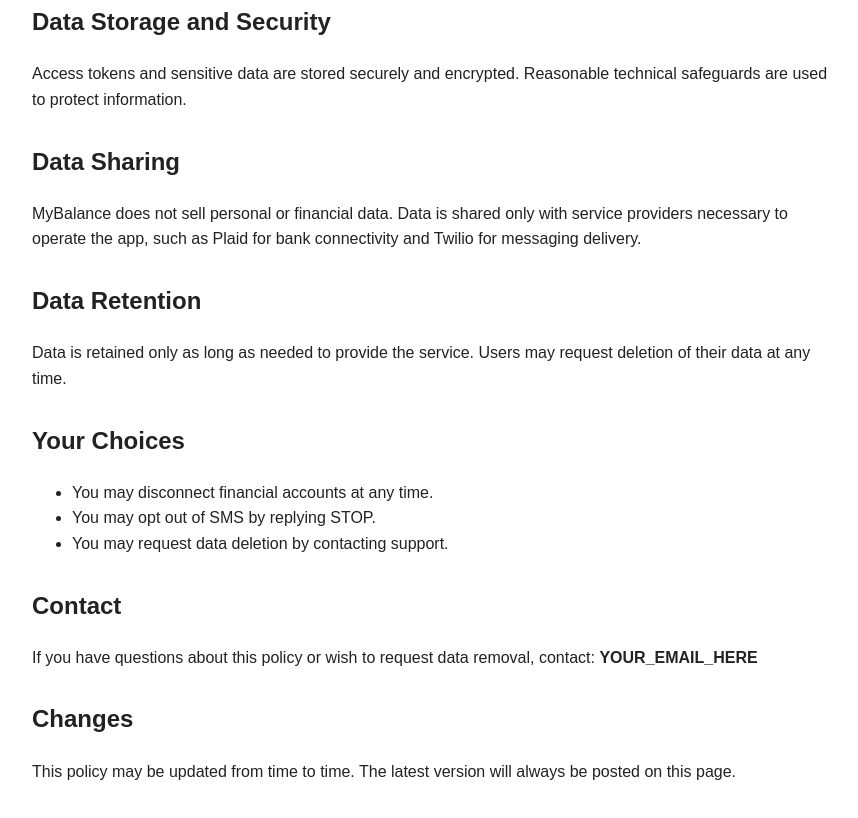
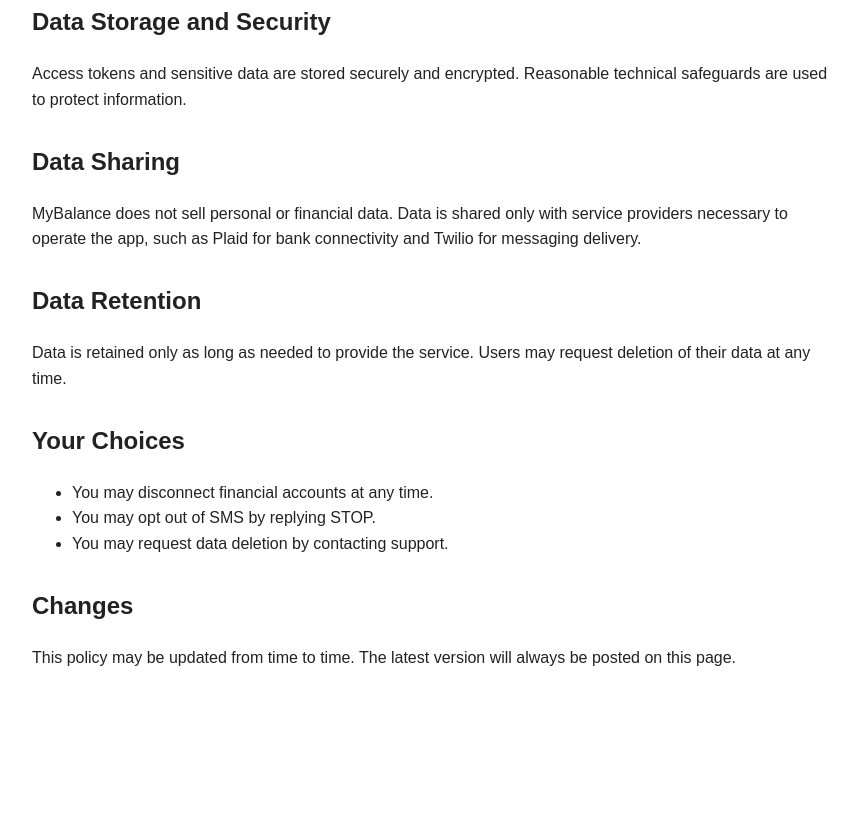
Before and after one commit to 8bitgolem/MyBalancesSite, a plain HTML site: page privacy.html in a window 1280 px wide. Shown: the part 702-1520 px from the top of the page, without its empty margins (208-1066 px from the left). After the commit the page ends 1412 px from the top, so only its background shows below. Drawn offline with Linux system fonts and the light colour scheme.

Commit message:
Update privacy.html

```diff
--- a/privacy.html
+++ b/privacy.html
@@ -20,7 +20,7 @@
 
 <h1>MyBalance Privacy Policy</h1>
 
-<p>Effective date: [ADD DATE]</p>
+<p>Effective date: 2/17/2026</p>
 
 <p>
 MyBalance is a personal finance summary application that helps users view
@@ -75,11 +75,6 @@ Users may request deletion of their data at any time.
   <li>You may request data deletion by contacting support.</li>
 </ul>
 
-<h2>Contact</h2>
-<p>
-If you have questions about this policy or wish to request data removal,
-contact: <strong>YOUR_EMAIL_HERE</strong>
-</p>
 
 <h2>Changes</h2>
 <p>
```
